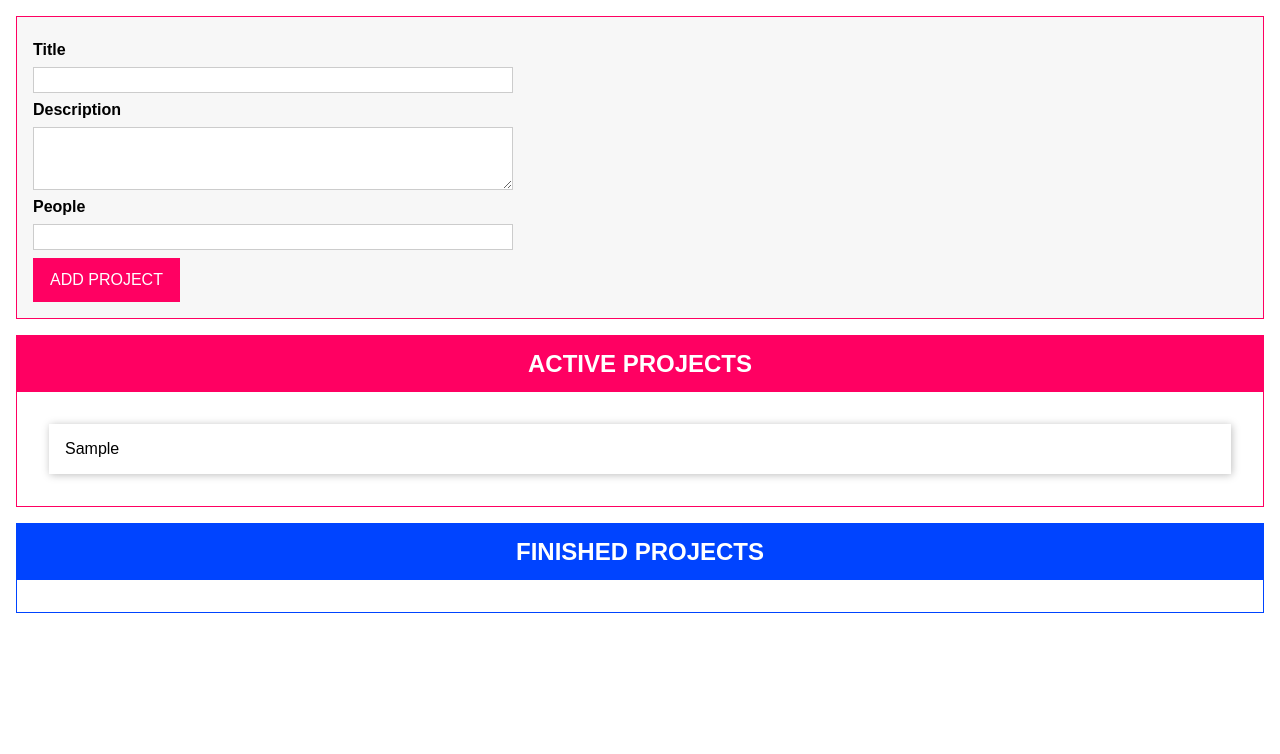
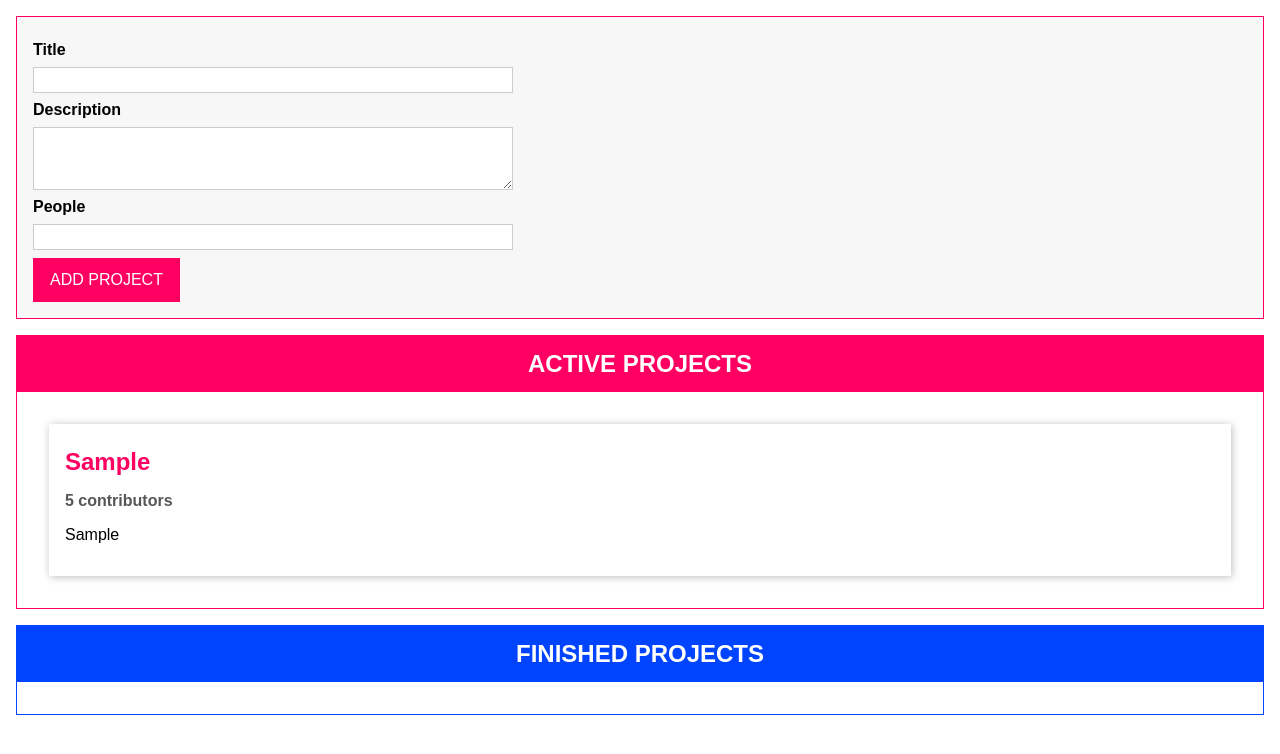
Before and after one commit to ajw725/drag-and-drop, a website with bundled scripts: page index.html in a window 1280 px wide. Both pictures are taken after typing "Sample", "Sample", "5" into the empty fields and a click on the button "ADD PROJECT". Built offline with nearby package versions, Linux system fonts and the light colour scheme.

Commit message:
prettier output

```diff
--- a/index.html
+++ b/index.html
@@ -27,7 +27,11 @@
       </form>
     </template>
     <template id="single-project">
-      <li></li>
+      <li>
+        <h2><!-- title --></h2>
+        <h3><!-- people --></h3>
+        <p><!-- description --></p>
+      </li>
     </template>
     <template id="project-list">
       <section class="projects">
--- a/src/app.ts
+++ b/src/app.ts
@@ -162,7 +162,13 @@ abstract class DOMComponent<T extends HTMLElement, U extends HTMLElement> {
 }
 
 class ProjectItem extends DOMComponent<HTMLUListElement, HTMLLIElement> {
-  constructor(hostElId: string, private textContent?: string) {
+  get contributors() {
+    return `${this.project.people} contributor${
+      this.project.people === 1 ? '' : 's'
+    }`;
+  }
+
+  constructor(hostElId: string, private project: Project) {
     super('single-project', hostElId, 'beforeend');
 
     this.renderContent();
@@ -171,11 +177,9 @@ class ProjectItem extends DOMComponent<HTMLUListElement, HTMLLIElement> {
   configure() {}
 
   renderContent() {
-    if (!this.textContent) {
-      return;
-    }
-
-    this.element.textContent = this.textContent;
+    this.element.querySelector('h2')!.textContent = this.project.title;
+    this.element.querySelector('h3')!.textContent = this.contributors;
+    this.element.querySelector('p')!.textContent = this.project.description;
   }
 }
 
@@ -212,7 +216,7 @@ class ProjectList extends DOMComponent<HTMLDivElement, HTMLElement> {
     const listEl = document.getElementById(listId)! as HTMLUListElement;
     listEl.innerHTML = ''; // not optimal, but fine for this project
     for (const project of this.assignedProjects) {
-      const _ = new ProjectItem(listId, project.title);
+      const _ = new ProjectItem(listId, project);
     }
   }
 }
```
Also changed, not shown: dist/app.js, 1 other file.
